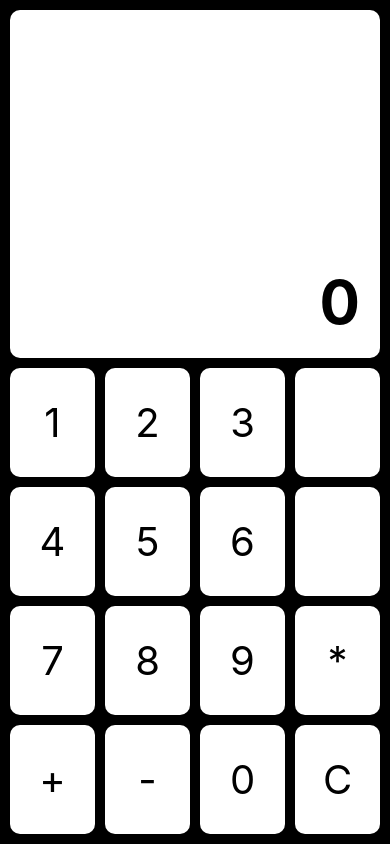
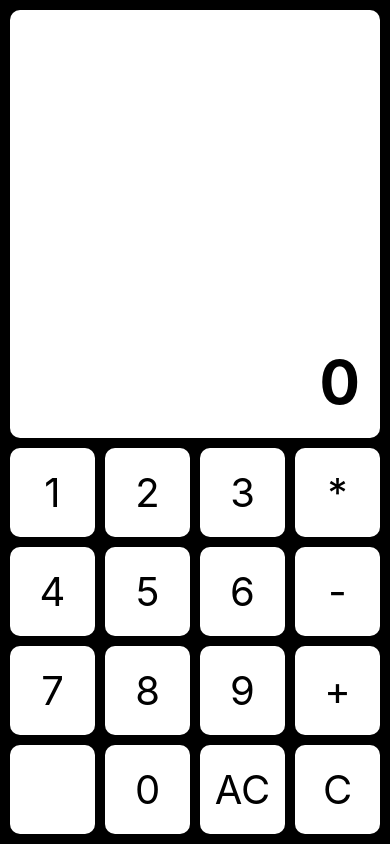
Before and after one commit to varianter/react-native-calculator, a React Native app: screen / in a window 390 px wide. Built offline with nearby package versions, Linux system fonts and the light colour scheme.

Commit message:
update calculator

```diff
--- a/src/Calculator.tsx
+++ b/src/Calculator.tsx
@@ -22,6 +22,12 @@ export default function Calculator() {
   };
 
   const performOperation = (op: operation) => {
+    // Switch operation if input is 0
+    if (input === 0) {
+      setOperation(op);
+      return;
+    }
+
     setMemory(memory.concat({ value: input, operation: operation }));
     setOperation(op);
     setInput(0);
@@ -33,6 +39,7 @@ export default function Calculator() {
     setMemory([]);
   };
 
+  // Calculate solution when the input changes
   useEffect(() => {
     let sum = 0;
     memory.concat({ operation: operation, value: input }).forEach((m) => {
@@ -42,7 +49,7 @@ export default function Calculator() {
       if (m.operation === "x") sum = sum * m.value;
     });
     setSolution(sum);
-  }, [memory, input]);
+  }, [input, operation]);
 
   return (
     <View style={styles.container}>
@@ -69,25 +76,25 @@ export default function Calculator() {
         <CalcButton onPress={() => enterNumber(1)} text="1" />
         <CalcButton onPress={() => enterNumber(2)} text="2" />
         <CalcButton onPress={() => enterNumber(3)} text="3" />
-        <CalcButton onPress={() => {}} text="" />
+        <CalcButton onPress={() => performOperation("x")} text="*" />
       </View>
       <View style={styles.calcRow}>
         <CalcButton onPress={() => enterNumber(4)} text="4" />
         <CalcButton onPress={() => enterNumber(5)} text="5" />
         <CalcButton onPress={() => enterNumber(6)} text="6" />
-        <CalcButton onPress={() => {}} text="" />
+        <CalcButton onPress={() => performOperation("-")} text="-" />
       </View>
       <View style={styles.calcRow}>
         <CalcButton onPress={() => enterNumber(7)} text="7" />
         <CalcButton onPress={() => enterNumber(8)} text="8" />
         <CalcButton onPress={() => enterNumber(9)} text="9" />
-        <CalcButton onPress={() => performOperation("x")} text="*" />
+        <CalcButton onPress={() => performOperation("+")} text="+" />
       </View>
       <View style={styles.calcRow}>
-        <CalcButton onPress={() => performOperation("+")} text="+" />
-        <CalcButton onPress={() => performOperation("-")} text="-" />
+        <CalcButton onPress={() => {}} text="" />
         <CalcButton onPress={() => enterNumber(0)} text="0" />
-        <CalcButton onPress={() => reset()} text="C" />
+        <CalcButton onPress={() => reset()} text="AC" />
+        <CalcButton onPress={() => setInput(0)} text="C" />
       </View>
     </View>
   );
--- a/src/components/CalcButton.tsx
+++ b/src/components/CalcButton.tsx
@@ -23,7 +23,7 @@ const styles = StyleSheet.create({
     backgroundColor: "#fff",
     alignItems: "center",
     justifyContent: "center",
-    padding: 30,
+    paddingVertical: 20,
     margin: 5,
     borderRadius: 10,
   },
--- a/src/components/Calculation.tsx
+++ b/src/components/Calculation.tsx
@@ -18,16 +18,14 @@ export default function Calculation({
 }: CalculationProps) {
   return (
     <View style={styles.container}>
-      {memory.map((m) => (
-        <>
+      {memory.map((m, index) => (
+        <View key={index} style={styles.container}>
           <CalcText style={styles.faded} text={m.operation || ""} />
           <CalcText style={styles.faded} text={m.value} />
-        </>
+        </View>
       ))}
-      <>
-        <CalcText style={styles.bold} text={operation || ""} />
-        <CalcText style={styles.bold} text={input} />
-      </>
+      <CalcText style={styles.bold} text={operation || ""} />
+      <CalcText style={styles.bold} text={input} />
       <CalcText style={styles.faded} text="=" />
       <CalcText text={solution} />
     </View>
```
